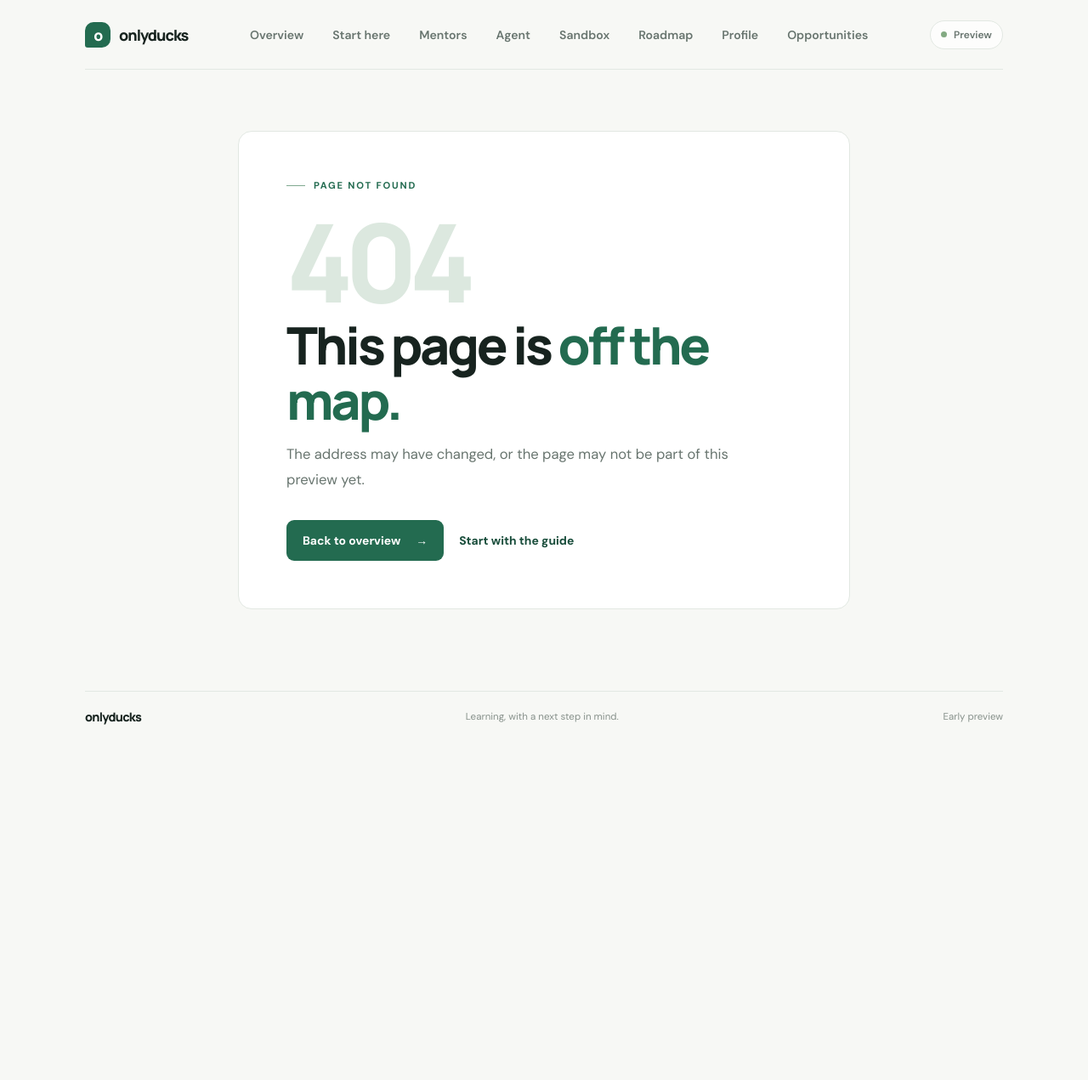
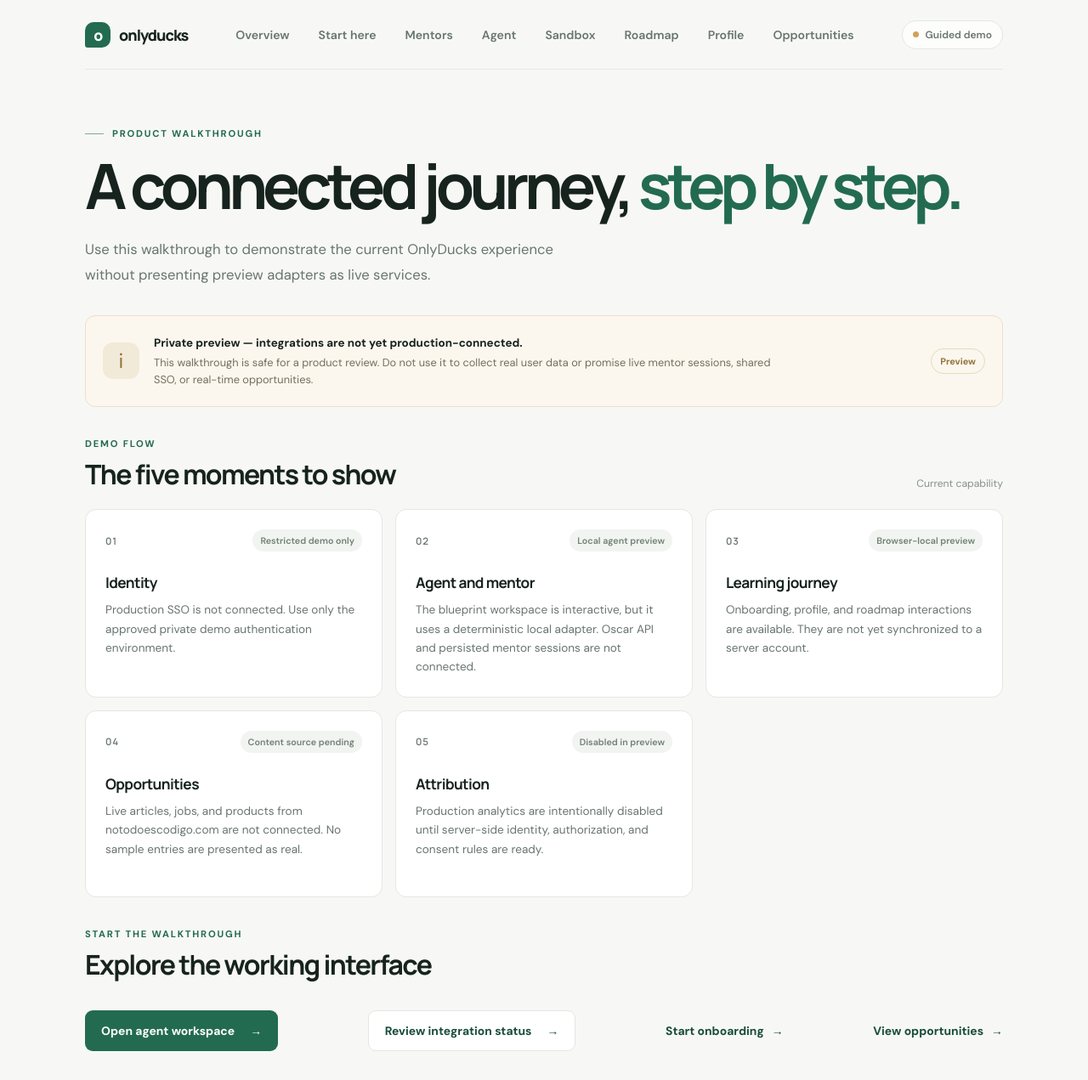
Before and after one commit to CWM-du/OnlyDucks, a Next.js app: page /demo in a window 1280 px wide. Before the commit this address had no page. Shown: the whole page at 85% size. Before the commit the page ends 887 px from the top, so only its background shows below. Built offline with nearby package versions, Linux system fonts and the light colour scheme.

Commit message:
feat(DEV03): add honest guided product demo walkthrough

```diff
--- /dev/null
+++ b/src/app/demo/page.tsx
@@ -0,0 +1,68 @@
+import Link from 'next/link';
+
+const stages = [
+  { number: '01', title: 'Identity', status: 'Restricted demo only', detail: 'Production SSO is not connected. Use only the approved private demo authentication environment.' },
+  { number: '02', title: 'Agent and mentor', status: 'Local agent preview', detail: 'The blueprint workspace is interactive, but it uses a deterministic local adapter. Oscar API and persisted mentor sessions are not connected.' },
+  { number: '03', title: 'Learning journey', status: 'Browser-local preview', detail: 'Onboarding, profile, and roadmap interactions are available. They are not yet synchronized to a server account.' },
+  { number: '04', title: 'Opportunities', status: 'Content source pending', detail: 'Live articles, jobs, and products from notodoescodigo.com are not connected. No sample entries are presented as real.' },
+  { number: '05', title: 'Attribution', status: 'Disabled in preview', detail: 'Production analytics are intentionally disabled until server-side identity, authorization, and consent rules are ready.' },
+];
+
+export default function DemoPage() {
+  return (
+    <>
+      <a className="skip-link" href="#page-content">Skip to main content</a>
+      <main className="app-shell">
+        <header className="topbar">
+          <Link className="brand" href="/" aria-label="OnlyDucks home"><span className="brand-mark">o</span>onlyducks</Link>
+          <nav className="main-nav" aria-label="Main navigation">
+            <Link className="nav-link" href="/">Overview</Link>
+            <Link className="nav-link" href="/welcome">Start here</Link>
+            <Link className="nav-link" href="/mentors">Mentors</Link>
+            <Link className="nav-link" href="/agent">Agent</Link>
+            <Link className="nav-link" href="/sandbox">Sandbox</Link>
+            <Link className="nav-link" href="/roadmap">Roadmap</Link>
+            <Link className="nav-link" href="/profile">Profile</Link>
+            <Link className="nav-link" href="/feed">Opportunities</Link>
+          </nav>
+          <span className="environment-pill"><span className="status-dot status-dot-muted" /> Guided demo</span>
+        </header>
+
+        <section id="page-content" tabIndex={-1} className="page-intro" aria-labelledby="page-title">
+          <p className="eyebrow"><span className="eyebrow-line" /> PRODUCT WALKTHROUGH</p>
+          <h1 id="page-title">A connected journey, <span className="heading-accent">step by step.</span></h1>
+          <p className="hero-copy">Use this walkthrough to demonstrate the current OnlyDucks experience without presenting preview adapters as live services.</p>
+        </section>
+
+        <section className="feed-status-panel" role="note">
+          <div className="status-symbol" aria-hidden="true">i</div>
+          <div className="feed-status-copy"><strong>Private preview — integrations are not yet production-connected.</strong><p>This walkthrough is safe for a product review. Do not use it to collect real user data or promise live mentor sessions, shared SSO, or real-time opportunities.</p></div>
+          <span className="status-tag">Preview</span>
+        </section>
+
+        <section className="section-block" aria-labelledby="walkthrough-title">
+          <div className="section-heading"><div><p className="eyebrow">DEMO FLOW</p><h2 id="walkthrough-title">The five moments to show</h2></div><span className="section-note">Current capability</span></div>
+          <div className="module-grid">
+            {stages.map((stage) => (
+              <article className="module-card" key={stage.number}>
+                <div className="module-card-top"><span className="module-number">{stage.number}</span><span className="module-status">{stage.status}</span></div>
+                <h3>{stage.title}</h3>
+                <p>{stage.detail}</p>
+              </article>
+            ))}
+          </div>
+        </section>
+
+        <section className="section-block" aria-labelledby="actions-title">
+          <div className="section-heading"><div><p className="eyebrow">START THE WALKTHROUGH</p><h2 id="actions-title">Explore the working interface</h2></div></div>
+          <div className="page-bottom-nav">
+            <Link className="button button-primary" href="/agent">Open agent workspace <span aria-hidden="true">→</span></Link>
+            <Link className="button button-secondary" href="/sandbox">Review integration status <span aria-hidden="true">→</span></Link>
+            <Link className="text-link" href="/welcome">Start onboarding <span aria-hidden="true">→</span></Link>
+            <Link className="text-link" href="/feed">View opportunities <span aria-hidden="true">→</span></Link>
+          </div>
+        </section>
+      </main>
+    </>
+  );
+}
```
